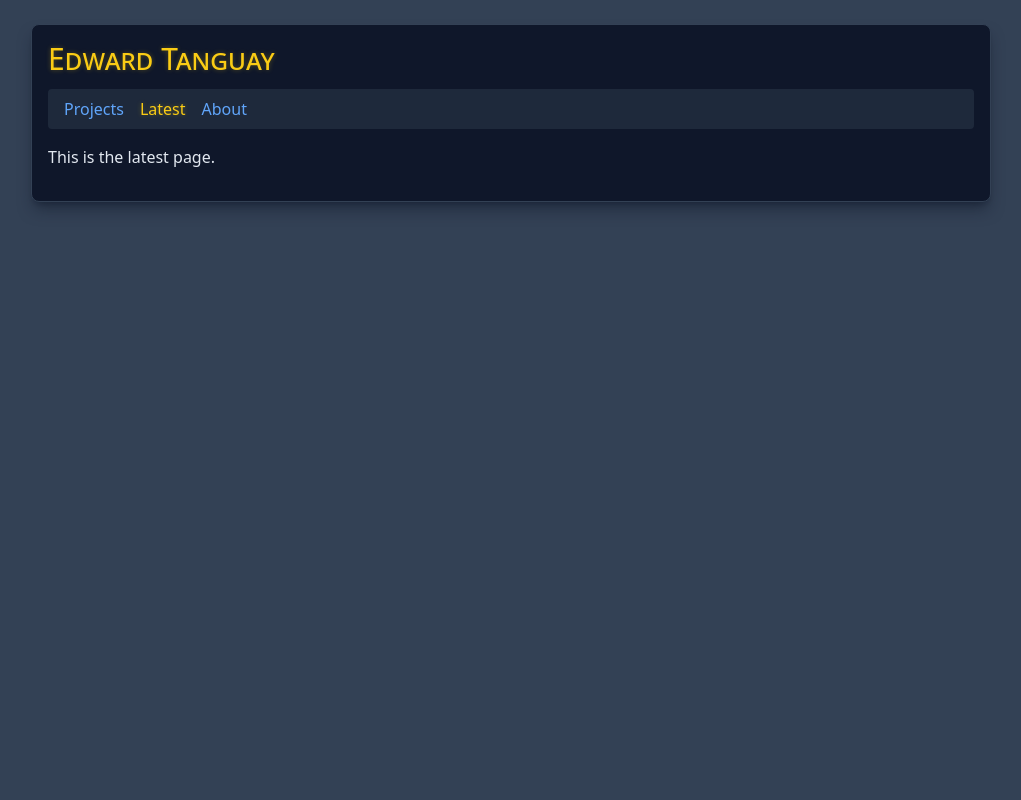
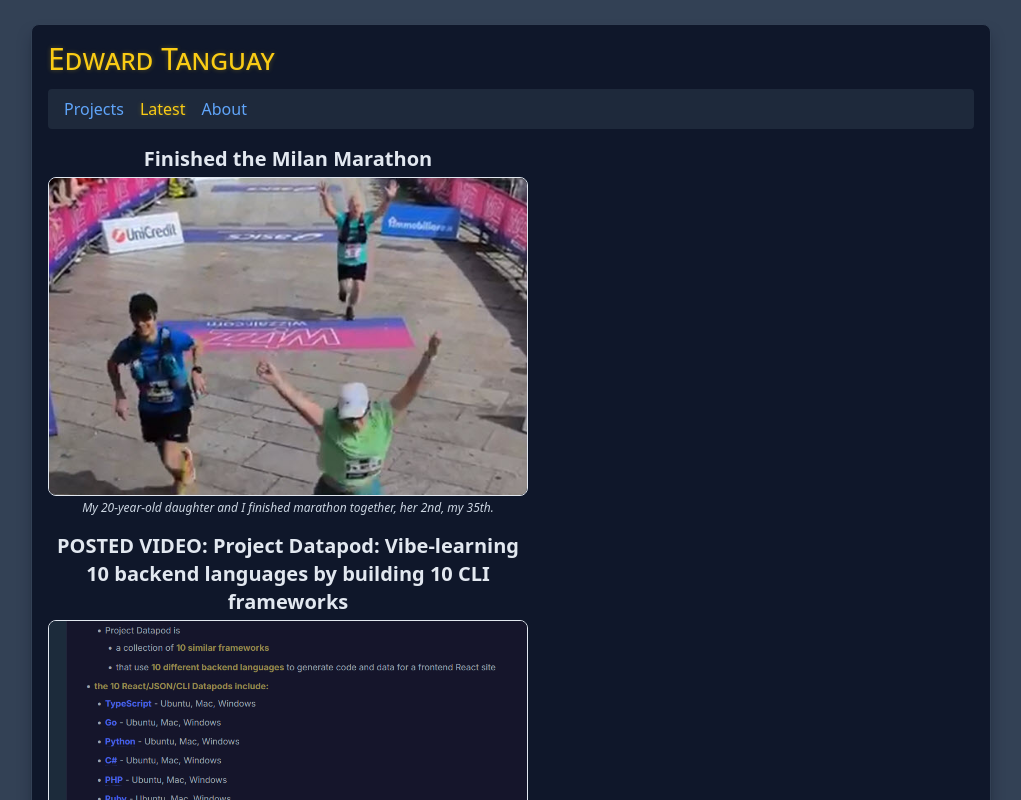
Before and after one commit to edwardtanguay/tanguayinfo, a React (Vite) app: page /latest in a window 1280 px wide. Shown: the top 800 px of the page, without its empty margins (129-1150 px from the left). Built offline with nearby package versions, Linux system fonts and the light colour scheme; what easy-peasy would draw is missing.

Commit message:
late ok in

```diff
--- /dev/null
+++ b/src/components/LatestItemArea.tsx
@@ -0,0 +1,25 @@
+import _latestItems from "../../parseddata/latestItems.json";
+import { LatestItem } from "../../scripts/types";
+
+const latestItems = _latestItems as LatestItem[];
+
+export const LatestItemArea = () => {
+	return (
+		<div className="md:w-[30rem] w-full">
+			{latestItems.map((latestItem, index) => {
+				return (
+					<div className="mb-4 w-full" key={index}>
+						<h2 className="mb-1 text-xl text-center font-semibold">{latestItem.title}</h2>
+						<a href={latestItem.url} target="_blank" rel="noopener noreferrer">
+							<img
+								src={`images/${latestItem.idCode}.png`}
+								className="mb-1 w-full md:w-[30rem] border rounded-lg border-slate-200"
+							/>
+						</a>
+						<p className="italic text- text-xs text-center text-slate-300">{latestItem.body}</p>
+					</div>
+				);
+			})}
+		</div>
+	);
+};
--- a/src/pages/PageLatest.tsx
+++ b/src/pages/PageLatest.tsx
@@ -1,5 +1,7 @@
+import { LatestItemArea } from "../components/LatestItemArea"
+
 export const PageLatest = () => {
 	return (
-		<p>This is the latest page.</p>
+		<LatestItemArea />
 	)
 }
```
